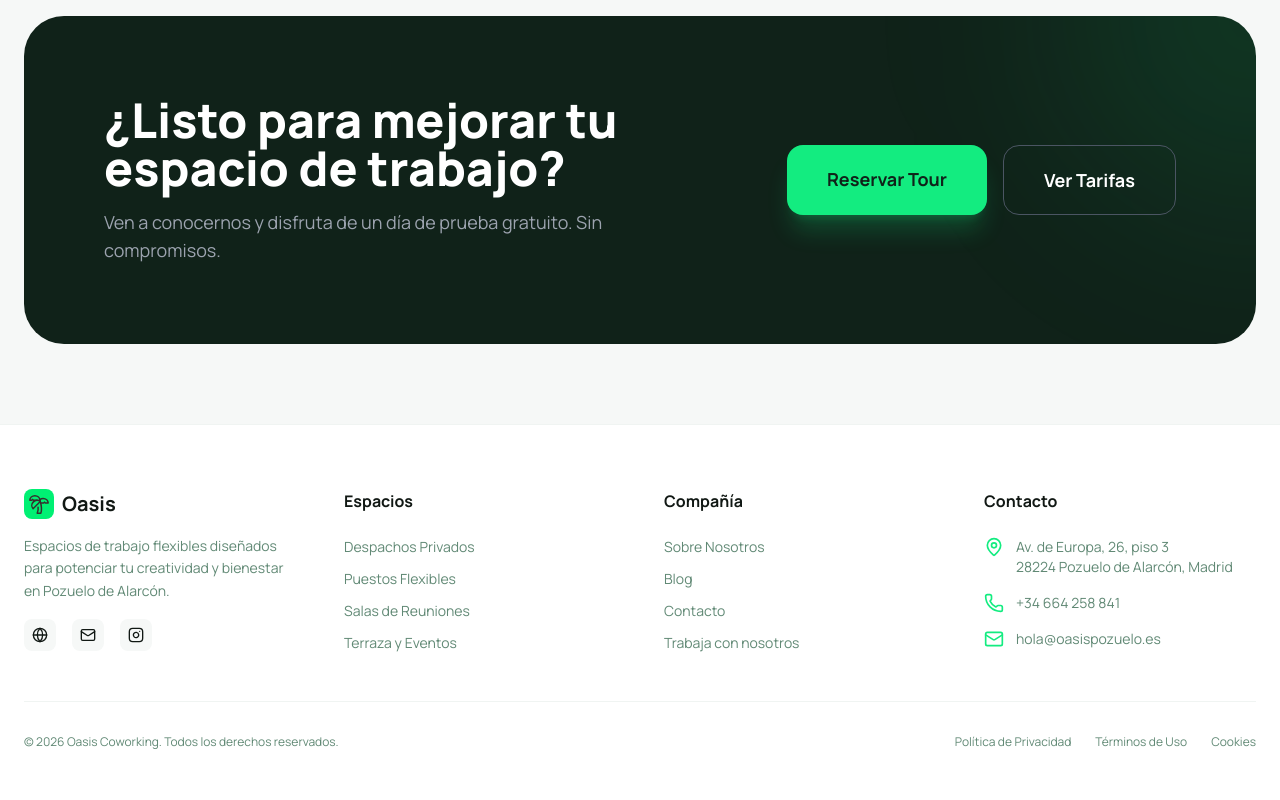
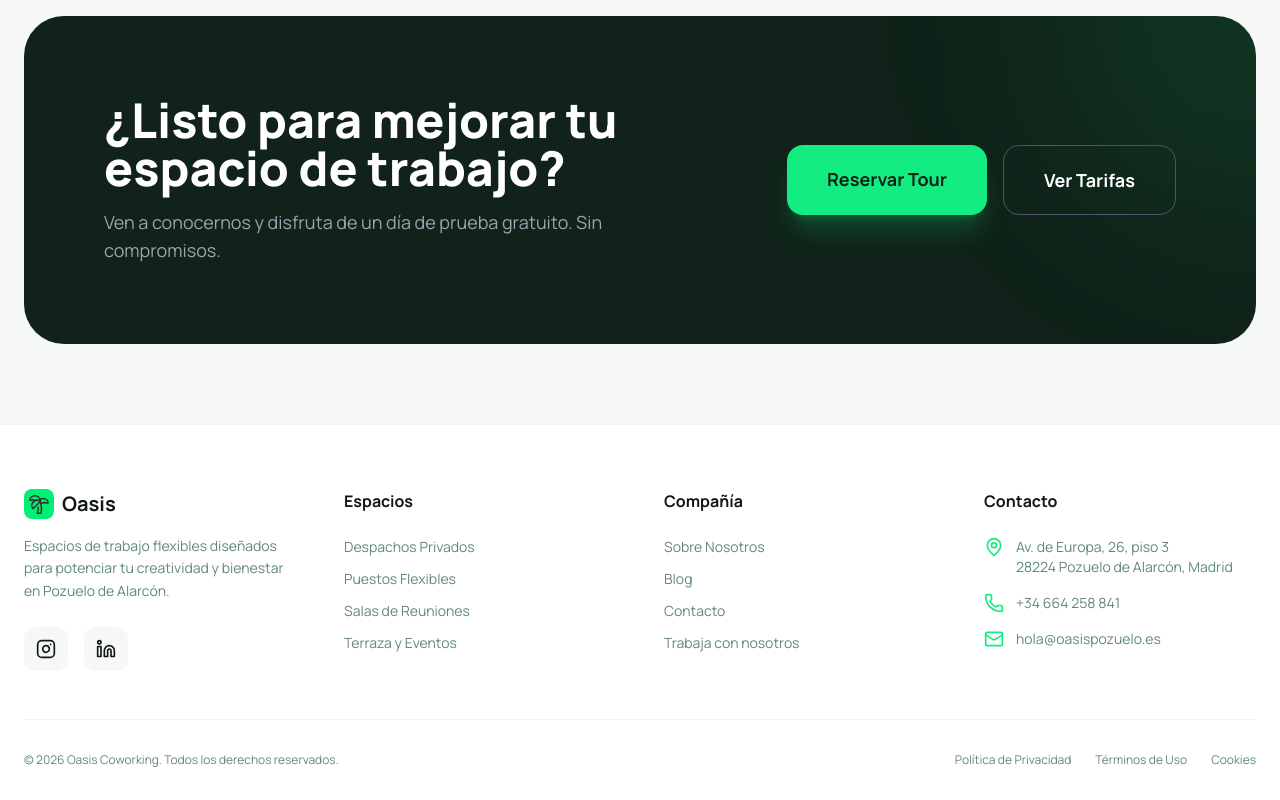
Before and after one commit to oasisdg/oasis-coworking, a React (Vite) app: page /#/ in a window 1280 px wide. Shown: the part 3369-4169 px from the top of the page. Built offline with nearby package versions, Linux system fonts and the light colour scheme.

Commit message:
Update Footer.tsx

```diff
--- a/components/Footer.tsx
+++ b/components/Footer.tsx
@@ -1,7 +1,6 @@
-
 import React from 'react';
 import { Link } from 'react-router-dom';
-import { Mail, Phone, MapPin, Instagram, Linkedin, Globe } from 'lucide-react';
+import { Mail, Phone, MapPin, Instagram, Linkedin } from 'lucide-react';
 import Logo from './Logo';
 
 const Footer: React.FC = () => {
@@ -9,6 +8,7 @@ const Footer: React.FC = () => {
     <footer className="bg-white border-t border-[#f0f4f2] pt-16 pb-8 mt-auto">
       <div className="max-w-7xl mx-auto px-6">
         <div className="grid grid-cols-1 md:grid-cols-4 gap-12 mb-12">
+          {/* Columna 1: Marca y Redes */}
           <div className="space-y-4">
             <Link to="/" className="flex items-center gap-2 group">
               <div className="text-[#13ec80] transition-transform group-hover:rotate-12 duration-300">
@@ -19,33 +19,53 @@ const Footer: React.FC = () => {
             <p className="text-[#618975] text-sm leading-relaxed">
               Espacios de trabajo flexibles diseñados para potenciar tu creatividad y bienestar en Pozuelo de Alarcón.
             </p>
-            <div className="flex gap-4">
-              <a href="#" className="p-2 bg-[#f6f8f7] rounded-lg hover:text-[#13ec80] transition-colors"><Globe className="w-4 h-4" /></a>
-              <a href="#" className="p-2 bg-[#f6f8f7] rounded-lg hover:text-[#13ec80] transition-colors"><Mail className="w-4 h-4" /></a>
-              <a href="#" className="p-2 bg-[#f6f8f7] rounded-lg hover:text-[#13ec80] transition-colors"><Instagram className="w-4 h-4" /></a>
+
+            {/* NUEVOS BOTONES DE REDES SOCIALES */}
+            <div className="flex gap-4 pt-2">
+              <a
+                href="https://instagram.com"
+                target="_blank"
+                rel="noopener noreferrer"
+                className="p-3 bg-[#f6f8f7] rounded-xl hover:bg-[#13ec80] hover:text-[#102219] transition-all group"
+                aria-label="Instagram"
+              >
+                <Instagram className="w-5 h-5" />
+              </a>
+              <a
+                href="https://linkedin.com"
+                target="_blank"
+                rel="noopener noreferrer"
+                className="p-3 bg-[#f6f8f7] rounded-xl hover:bg-[#0a66c2] hover:text-white transition-all group"
+                aria-label="LinkedIn"
+              >
+                <Linkedin className="w-5 h-5" />
+              </a>
             </div>
           </div>
 
+          {/* Columna 2: Espacios */}
           <div>
             <h4 className="font-bold mb-6">Espacios</h4>
             <ul className="space-y-3 text-sm text-[#618975]">
-              <li><Link to="/espacios" className="hover:text-[#13ec80]">Despachos Privados</Link></li>
-              <li><Link to="/espacios" className="hover:text-[#13ec80]">Puestos Flexibles</Link></li>
-              <li><Link to="/espacios" className="hover:text-[#13ec80]">Salas de Reuniones</Link></li>
-              <li><Link to="/espacios" className="hover:text-[#13ec80]">Terraza y Eventos</Link></li>
+              <li><Link to="/espacios" className="hover:text-[#13ec80] transition-colors">Despachos Privados</Link></li>
+              <li><Link to="/espacios" className="hover:text-[#13ec80] transition-colors">Puestos Flexibles</Link></li>
+              <li><Link to="/espacios" className="hover:text-[#13ec80] transition-colors">Salas de Reuniones</Link></li>
+              <li><Link to="/espacios" className="hover:text-[#13ec80] transition-colors">Terraza y Eventos</Link></li>
             </ul>
           </div>
 
+          {/* Columna 3: Compañía */}
           <div>
             <h4 className="font-bold mb-6">Compañía</h4>
             <ul className="space-y-3 text-sm text-[#618975]">
-              <li><Link to="/ventajas" className="hover:text-[#13ec80]">Sobre Nosotros</Link></li>
-              <li><Link to="/" className="hover:text-[#13ec80]">Blog</Link></li>
-              <li><Link to="/contacto" className="hover:text-[#13ec80]">Contacto</Link></li>
-              <li><a href="#" className="hover:text-[#13ec80]">Trabaja con nosotros</a></li>
+              <li><Link to="/ventajas" className="hover:text-[#13ec80] transition-colors">Sobre Nosotros</Link></li>
+              <li><Link to="/" className="hover:text-[#13ec80] transition-colors">Blog</Link></li>
+              <li><Link to="/contacto" className="hover:text-[#13ec80] transition-colors">Contacto</Link></li>
+              <li><a href="#" className="hover:text-[#13ec80] transition-colors">Trabaja con nosotros</a></li>
             </ul>
           </div>
 
+          {/* Columna 4: Contacto */}
           <div>
             <h4 className="font-bold mb-6">Contacto</h4>
             <ul className="space-y-4 text-sm text-[#618975]">
@@ -55,22 +75,23 @@ const Footer: React.FC = () => {
               </li>
               <li className="flex gap-3 items-center">
                 <Phone className="w-5 h-5 text-[#13ec80] shrink-0" />
-                <span>+34 664 258 841</span>
+                <a href="tel:+34664258841" className="hover:text-[#13ec80] transition-colors">+34 664 258 841</a>
               </li>
               <li className="flex gap-3 items-center">
                 <Mail className="w-5 h-5 text-[#13ec80] shrink-0" />
-                <span>hola@oasispozuelo.es</span>
+                <a href="mailto:hola@oasispozuelo.es" className="hover:text-[#13ec80] transition-colors">hola@oasispozuelo.es</a>
               </li>
             </ul>
           </div>
         </div>
 
+        {/* Barra inferior */}
         <div className="pt-8 border-t border-[#f0f4f2] flex flex-col md:flex-row justify-between items-center gap-4 text-xs text-[#618975]">
           <p>© 2026 Oasis Coworking. Todos los derechos reservados.</p>
           <div className="flex gap-6">
-            <a href="#" className="hover:text-[#13ec80]">Política de Privacidad</a>
-            <a href="#" className="hover:text-[#13ec80]">Términos de Uso</a>
-            <a href="#" className="hover:text-[#13ec80]">Cookies</a>
+            <a href="#" className="hover:text-[#13ec80] transition-colors">Política de Privacidad</a>
+            <a href="#" className="hover:text-[#13ec80] transition-colors">Términos de Uso</a>
+            <a href="#" className="hover:text-[#13ec80] transition-colors">Cookies</a>
           </div>
         </div>
       </div>
```
